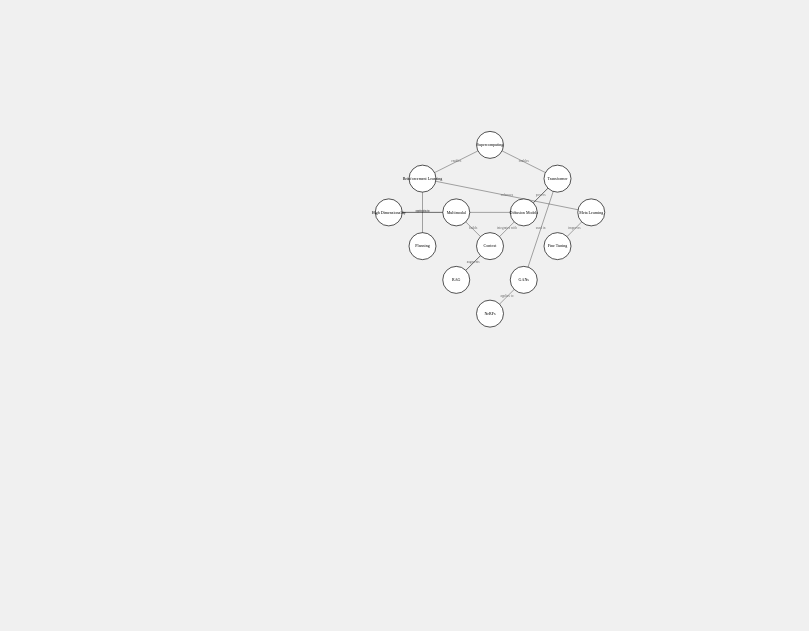
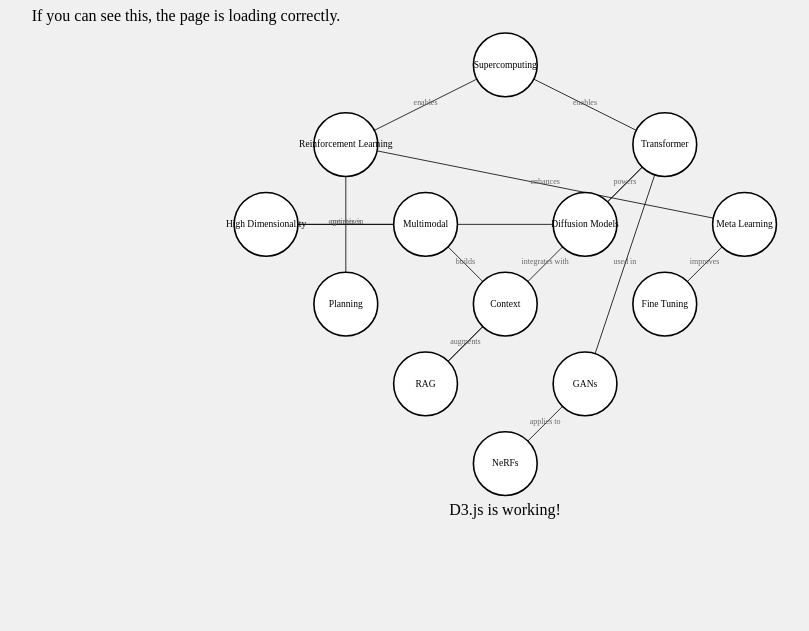
Before and after one commit to bizarai/sd2, a plain HTML site: page index.html in a window 1280 px wide. Shown: the part 169-800 px from the top of the page, without its empty margins (135-944 px from the left). Drawn offline with nearby package versions, Linux system fonts and the light colour scheme.

Commit message:
Update index.html

```diff
--- a/index.html
+++ b/index.html
@@ -7,21 +7,29 @@
     <style>
         body {
             display: flex;
+            flex-direction: column;
             justify-content: center;
             align-items: center;
             height: 100vh;
             margin: 0;
             background-color: #f0f0f0;
         }
-        svg {
-            max-width: 90%;
-            max-height: 90%;
-        }
     </style>
 </head>
 <body>
-    <div id="graph-container"></div>
+    <h1>AI Concepts Knowledge Graph</h1>
+    <div id="graph-container">If you can see this, the page is loading correctly.</div>
+    <div id="d3-test"></div>
     <script src="https://d3js.org/d3.v7.min.js"></script>
+    <script>
+        document.addEventListener('DOMContentLoaded', function() {
+            if (typeof d3 !== 'undefined') {
+                d3.select("#d3-test").append("p").text("D3.js is working!");
+            } else {
+                console.error("D3.js is not loaded properly");
+            }
+        });
+    </script>
     <script src="graph.js"></script>
 </body>
 </html>
```
